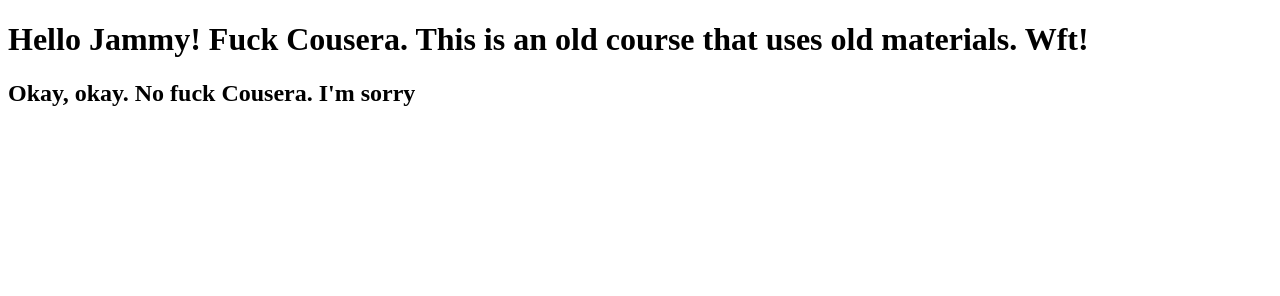
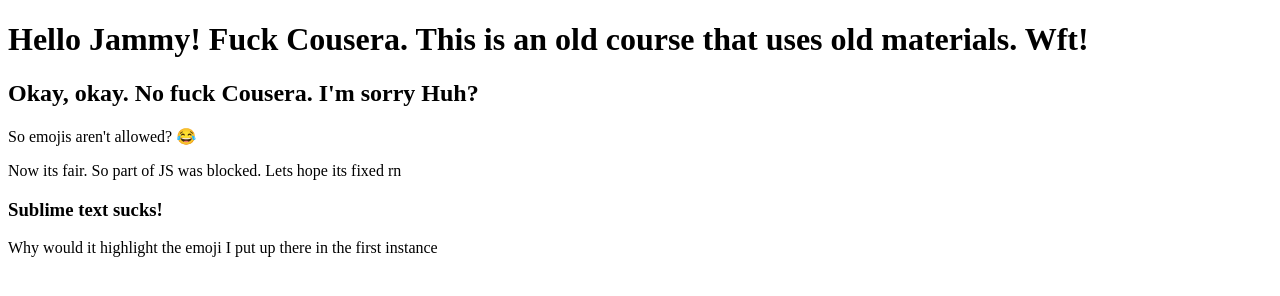
Before and after one commit to CorneliusWeb/coursera-test, a plain HTML site: page site/index.html in a window 1280 px wide. Drawn offline with Linux system fonts and the light colour scheme.

Commit message:
commit them

```diff
--- a/site/index.html
+++ b/site/index.html
@@ -7,6 +7,12 @@
 </head>
 <body>
 	<h1>Hello Jammy! Fuck Cousera. This is an old course that uses old materials. Wft!</h1>
-	<h2>Okay, okay. No fuck Cousera. I'm sorry</h2>
+	<h2>Okay, okay. No fuck Cousera. I'm sorry Huh?</h2>
+
+	<p>So emojis aren't allowed? 😂</p>
+	<p>Now its fair. So part of JS was blocked. Lets hope its fixed rn</p>
+
+	<h3>Sublime text sucks!</h3>
+	<p>Why would it highlight the emoji I put up there in the first instance</p>
 </body>
 </html>
```
Also changed, not shown: 1 other file.
